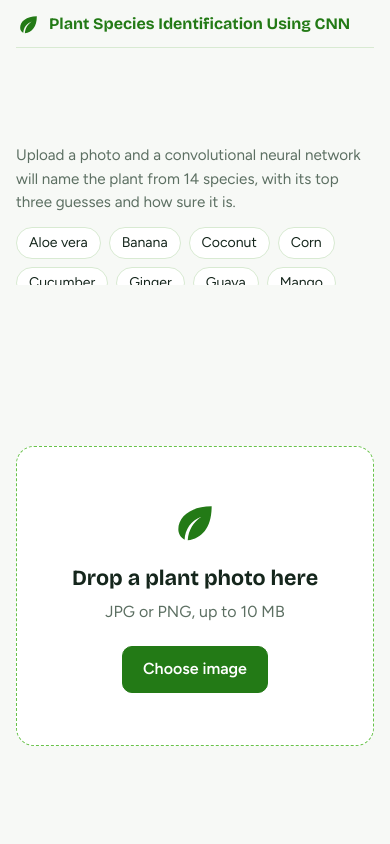
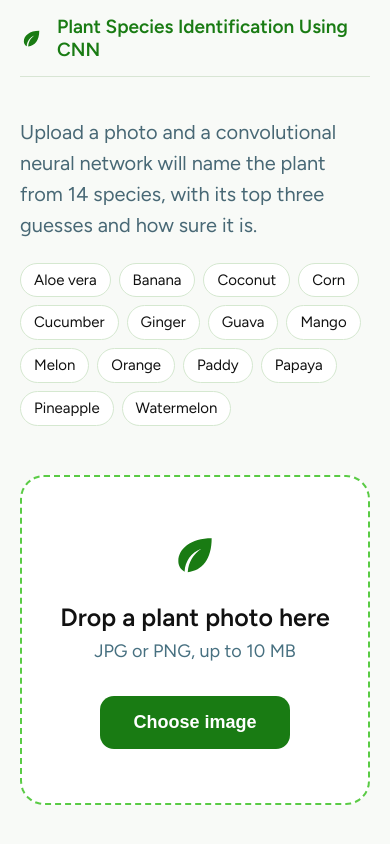
Before and after one commit to Mukunda3187/Plant-Species-Identification, a React (Vite) app in the folder frontend/: page / in a window 390 px wide. Built offline with nearby package versions, Linux system fonts and the light colour scheme.

Commit message:
Update styles.css

```diff
--- a/frontend/src/styles.css
+++ b/frontend/src/styles.css
@@ -1,13 +1,11 @@
 :root {
-  --paper: #f7f9f6;
-  --panel: #ffffff;
-  --ink: #15261c;
-  --muted: #5c6f62;
-  --chlorophyll: #237a16;
-  --leaf: #68c34a;
-  --line: #d8ead2;
-  --warn: #8a5a12;
-  --err: #a1342a;
+  --background: #f8faf7;
+  --white: #ffffff;
+  --green: #197b13;
+  --green-light: #5acb45;
+  --text: #111111;
+  --muted: #486875;
+  --border: #d5e8d0;
 }
 
 * {
@@ -24,282 +22,336 @@ body,
 }
 
 body {
-  background: var(--paper);
-  color: var(--ink);
+  background: var(--background);
+  color: var(--text);
   font-family: "Figtree", system-ui, sans-serif;
-  line-height: 1.55;
 }
 
-h1,
-h2 {
-  font-family: "Bricolage Grotesque", "Figtree", sans-serif;
-  margin: 0;
-}
-
-button {
-  font: inherit;
-}
-
-:focus-visible {
-  outline: 3px solid var(--leaf);
-  outline-offset: 2px;
-}
-
-/* MAIN PAGE */
+/* PAGE */
 
 .page {
   width: 100%;
   height: 100vh;
   max-height: 100vh;
-  max-width: 1120px;
+
+  max-width: 1600px;
+
   margin: 0 auto;
-  padding: 18px 24px;
+
+  padding: 0 112px;
+
   display: flex;
   flex-direction: column;
+
   overflow: hidden;
 }
 
 /* HEADER */
 
 .top {
+  height: 58px;
+
   flex-shrink: 0;
+
   display: flex;
-  justify-content: space-between;
   align-items: center;
-  gap: 12px;
-  padding-bottom: 20px;
-  border-bottom: 1px solid var(--line);
+
+  border-bottom: 1px solid #d8e5d4;
 }
 
 .brand {
-  display: inline-flex;
+  display: flex;
   align-items: center;
-  gap: 8px;
-  color: var(--chlorophyll);
-  font-family: "Bricolage Grotesque", sans-serif;
+
+  gap: 14px;
+
+  color: var(--green);
+
+  font-size: 24px;
   font-weight: 700;
 }
 
-.tag {
-  font-size: 0.85rem;
-  color: var(--muted);
+.brand svg {
+  color: var(--green);
 }
 
-/* MAIN CONTENT */
+/* MAIN */
 
 .layout {
   flex: 1;
+
   min-height: 0;
+
   display: grid;
-  grid-template-columns: 1.1fr 1fr;
-  gap: 44px;
+
+  grid-template-columns: 1fr 1fr;
+
   align-items: center;
-  padding: 20px 0;
+
+  column-gap: 90px;
+
+  padding: 30px 0;
+
   overflow: hidden;
 }
 
-.intro,
-.specimen {
+/* LEFT SECTION */
+
+.intro {
   min-width: 0;
-  min-height: 0;
+
+  display: flex;
+  flex-direction: column;
+
+  justify-content: center;
 }
 
-/* SPECIMEN / UPLOAD SECTION */
+.lede {
+  max-width: 760px;
+
+  margin: 0 0 22px;
+
+  color: var(--muted);
+
+  font-size: 26px;
+
+  line-height: 1.55;
+}
+
+/* SPECIES CHIPS */
+
+.chips {
+  list-style: none;
+
+  padding: 0;
+  margin: 0;
+
+  display: flex;
+
+  flex-wrap: wrap;
+
+  gap: 12px;
+
+  max-width: 780px;
+}
+
+.chips li {
+  padding: 8px 18px;
+
+  border: 1px solid var(--border);
+
+  border-radius: 30px;
+
+  background: var(--white);
+
+  color: #111;
+
+  font-size: 18px;
+
+  line-height: 1.25;
+}
+
+/* RIGHT SECTION */
 
 .specimen {
   width: 100%;
+
+  min-width: 0;
+  min-height: 0;
+
   display: flex;
   flex-direction: column;
+
+  justify-content: center;
   align-items: center;
-  justify-content: center;
-}
-
-h1 {
-  font-size: clamp(2.6rem, 6vw, 4.6rem);
-  line-height: 1;
-  font-weight: 800;
-  letter-spacing: -0.03em;
-  color: var(--chlorophyll);
-}
-
-.lede {
-  max-width: 46ch;
-  font-size: 1.1rem;
-  color: var(--muted);
-  margin: 20px 0 24px;
-}
-
-.chips {
-  list-style: none;
-  padding: 0;
-  margin: 0;
-  display: flex;
-  flex-wrap: wrap;
-  gap: 8px;
-  max-width: 52ch;
-}
-
-.chips li {
-  padding: 4px 12px;
-  border: 1px solid var(--line);
-  border-radius: 999px;
-  font-size: 0.88rem;
-  background: var(--panel);
 }
 
 /* UPLOAD BOX */
 
 .drop {
   width: 100%;
-  min-height: 380px;
+
+  min-height: 420px;
+
+  padding: 40px;
 
   display: flex;
   flex-direction: column;
+
   align-items: center;
   justify-content: center;
 
   text-align: center;
 
-  gap: 4px;
+  background: var(--white);
 
-  padding: 40px 24px;
+  border: 2px dashed var(--green-light);
 
-  background: var(--panel);
+  border-radius: 24px;
 
-  border: 1.5px dashed #68c34a;
-  border-radius: 18px;
-
-  color: var(--chlorophyll);
+  color: var(--green);
 
   transition:
-    background 0.15s,
-    border-color 0.15s;
+    background 0.15s ease,
+    border-color 0.15s ease;
 }
 
 .drop.over {
-  background: #f0f8e8;
-  border-color: var(--chlorophyll);
+  background: #f0faed;
+
+  border-color: var(--green);
 }
 
 .drop-title {
-  font-family: "Bricolage Grotesque", sans-serif;
+  margin: 22px 0 8px;
+
+  color: #111;
+
+  font-size: 31px;
+
   font-weight: 700;
-  font-size: 1.35rem;
-  margin: 10px 0 0;
-  color: var(--ink);
-}
 
-.drop .btn {
-  display: flex;
-  align-items: center;
-  justify-content: center;
-
-  margin: 18px auto 0;
+  line-height: 1.2;
 }
 
 .muted {
-  color: var(--muted);
   margin: 0;
+
+  color: #477080;
+
+  font-size: 22px;
 }
 
 .small {
-  font-size: 0.85rem;
+  font-size: 15px;
+}
+
+/* BUTTON */
+
+.btn {
+  min-width: 220px;
+
+  margin-top: 34px;
+
+  padding: 16px 30px;
+
+  border: none;
+
+  border-radius: 14px;
+
+  background: var(--green);
+
+  color: white;
+
+  font-size: 21px;
+
+  font-weight: 700;
+
+  cursor: pointer;
+
+  transition:
+    background 0.15s ease,
+    transform 0.15s ease;
+}
+
+.btn:hover:not(:disabled) {
+  background: #14640f;
+
+  transform: translateY(-1px);
+}
+
+.btn:disabled {
+  opacity: 0.6;
+
+  cursor: progress;
+}
+
+.btn.ghost {
+  background: transparent;
+
+  color: var(--green);
+
+  border: 1.5px solid var(--green);
+}
+
+.btn.ghost:hover:not(:disabled) {
+  background: #edf8eb;
 }
 
 /* RESULT CARD */
 
 .card {
   width: 100%;
-  padding: 14px;
-  background: var(--panel);
-  border: 1.5px solid var(--line);
-  border-radius: 18px;
-  max-height: 100%;
+
+  padding: 18px;
+
+  background: var(--white);
+
+  border: 1px solid var(--border);
+
+  border-radius: 20px;
+
   overflow: hidden;
 }
 
 .photo {
   display: block;
+
   width: 100%;
-  max-height: min(34vh, 300px);
-  object-fit: cover;
-  border-radius: 12px;
+
+  max-height: 45vh;
+
+  object-fit: contain;
+
+  border-radius: 14px;
 }
 
 .actions {
   display: flex;
-  gap: 10px;
+
+  justify-content: center;
+
+  gap: 12px;
+
   flex-wrap: wrap;
-  margin-top: 14px;
-}
 
-/* BUTTONS */
-
-.btn {
-  background: var(--chlorophyll);
-  color: #fff;
-
-  border: 1.5px solid var(--chlorophyll);
-
-  padding: 10px 20px;
-
-  border-radius: 10px;
-
-  font-weight: 600;
-
-  cursor: pointer;
-
-  transition: background 0.15s;
-}
-
-.btn:hover:not(:disabled) {
-  background: #1a6410;
-}
-
-.btn:disabled {
-  opacity: 0.6;
-  cursor: progress;
-}
-
-.btn.ghost {
-  background: transparent;
-  color: var(--chlorophyll);
-}
-
-.btn.ghost:hover:not(:disabled) {
-  background: #e3eddb;
+  margin-top: 16px;
 }
 
 /* RESULT */
 
 .label {
-  padding: 14px 6px 4px;
-  border-top: 1px solid var(--line);
-  margin-top: 14px;
+  padding-top: 16px;
+
+  margin-top: 16px;
+
+  border-top: 1px solid var(--border);
 }
 
 .label h2 {
-  font-size: 2.2rem;
-  letter-spacing: -0.02em;
-  color: var(--chlorophyll);
+  margin: 0;
+
+  color: var(--green);
+
+  font-size: 36px;
 }
 
 .conf {
-  margin: 2px 0 0;
+  margin: 4px 0;
+
   font-weight: 600;
 }
 
 .note {
-  margin: 12px 0 0;
-  padding: 8px 12px;
+  margin: 12px 0;
 
-  border-left: 3px solid var(--warn);
+  padding: 10px 14px;
 
-  background: #f6efdc;
+  border-left: 3px solid #a46b0b;
 
-  color: var(--warn);
+  background: #f8f0dc;
 
-  font-size: 0.92rem;
+  color: #8a5a12;
 
   border-radius: 0 8px 8px 0;
 }
@@ -308,31 +360,33 @@ h1 {
 
 .bars {
   list-style: none;
+
   padding: 0;
-  margin: 14px 0;
+  margin: 16px 0;
 
   display: grid;
-  gap: 8px;
+
+  gap: 9px;
 }
 
 .bars li {
   display: grid;
 
-  grid-template-columns: 96px 1fr 52px;
+  grid-template-columns: 100px 1fr 55px;
 
   align-items: center;
 
   gap: 10px;
 
-  font-size: 0.92rem;
+  font-size: 14px;
 }
 
 .track {
-  height: 10px;
+  height: 9px;
 
-  background: #e2ebda;
+  background: #e3eee0;
 
-  border-radius: 6px;
+  border-radius: 10px;
 
   overflow: hidden;
 }
@@ -342,145 +396,145 @@ h1 {
 
   height: 100%;
 
-  background: #a9c99a;
+  background: #9bc990;
 
-  border-radius: 6px;
+  border-radius: 10px;
 
-  transition: width 0.6s cubic-bezier(0.2, 0.7, 0.2, 1);
+  transition: width 0.6s ease;
 }
 
 .fill.first {
-  background: var(--chlorophyll);
+  background: var(--green);
 }
 
 .bar-val {
   text-align: right;
 
+  color: #5b6f64;
+
   font-variant-numeric: tabular-nums;
-
-  color: var(--muted);
 }
 
 .error {
-  margin: 10px 0 0;
+  margin: 12px 0 0;
 
-  color: var(--err);
+  color: #a1342a;
 
   font-weight: 500;
+
+  text-align: center;
 }
 
-/* FOOTER */
+/* FOCUS */
 
-.foot {
-  flex-shrink: 0;
+:focus-visible {
+  outline: 3px solid var(--green-light);
 
-  padding-top: 14px;
-
-  border-top: 1px solid var(--line);
-
-  color: var(--muted);
-
-  font-size: 0.85rem;
+  outline-offset: 3px;
 }
 
 /* TABLET */
 
-@media (max-width: 860px) {
+@media (max-width: 1100px) {
   .page {
-    padding: 12px 16px;
+    padding: 0 50px;
+  }
+
+  .layout {
+    column-gap: 50px;
+  }
+
+  .lede {
+    font-size: 22px;
+  }
+
+  .chips li {
+    font-size: 16px;
+
+    padding: 7px 15px;
+  }
+
+  .drop-title {
+    font-size: 27px;
+  }
+
+  .muted {
+    font-size: 19px;
+  }
+}
+
+/* MOBILE */
+
+@media (max-width: 800px) {
+  html,
+  body,
+  #root {
+    overflow: auto;
+  }
+
+  .page {
+    height: auto;
+    min-height: 100vh;
+
+    padding: 0 20px;
   }
 
   .top {
-    padding-bottom: 10px;
+    height: auto;
+
+    padding: 15px 0;
+  }
+
+  .brand {
+    font-size: 19px;
   }
 
   .layout {
     grid-template-columns: 1fr;
 
-    gap: 12px;
+    gap: 30px;
 
-    padding: 12px 0;
+    padding: 30px 0;
 
-    overflow: hidden;
-  }
-
-  h1 {
-    font-size: clamp(2rem, 9vw, 3.2rem);
+    overflow: visible;
   }
 
   .lede {
-    margin: 10px 0 12px;
-
-    font-size: 0.95rem;
+    font-size: 20px;
   }
 
   .chips {
-    max-height: 58px;
+    gap: 8px;
+  }
 
-    overflow: hidden;
+  .chips li {
+    font-size: 15px;
+
+    padding: 7px 13px;
   }
 
   .drop {
-    min-height: 300px;
+    min-height: 330px;
 
-    padding: 22px 18px;
+    padding: 30px 20px;
   }
 
-  .photo {
-    max-height: 25vh;
+  .drop-title {
+    font-size: 25px;
   }
 
-  .foot {
-    padding-top: 8px;
+  .muted {
+    font-size: 18px;
+  }
+
+  .btn {
+    font-size: 18px;
+
+    min-width: 190px;
   }
 }
 
-/* SMALL HEIGHT SCREENS */
-
-@media (max-height: 700px) {
-  .page {
-    padding-top: 10px;
-    padding-bottom: 10px;
-  }
-
-  .top {
-    padding-bottom: 8px;
-  }
-
-  .layout {
-    padding: 10px 0;
-  }
-
-  .lede {
-    margin: 10px 0;
-  }
-
-  .drop {
-    min-height: 280px;
-
-    padding: 18px;
-  }
-
-  .photo {
-    max-height: 22vh;
-  }
-
-  .label {
-    padding-top: 10px;
-
-    margin-top: 10px;
-  }
-
-  .bars {
-    margin: 10px 0;
-  }
-
-  .foot {
-    padding-top: 6px;
-  }
-}
-
-/* ACCESSIBILITY */
+/* REDUCED MOTION */
 
 @media (prefers-reduced-motion: reduce) {
   * {
```
